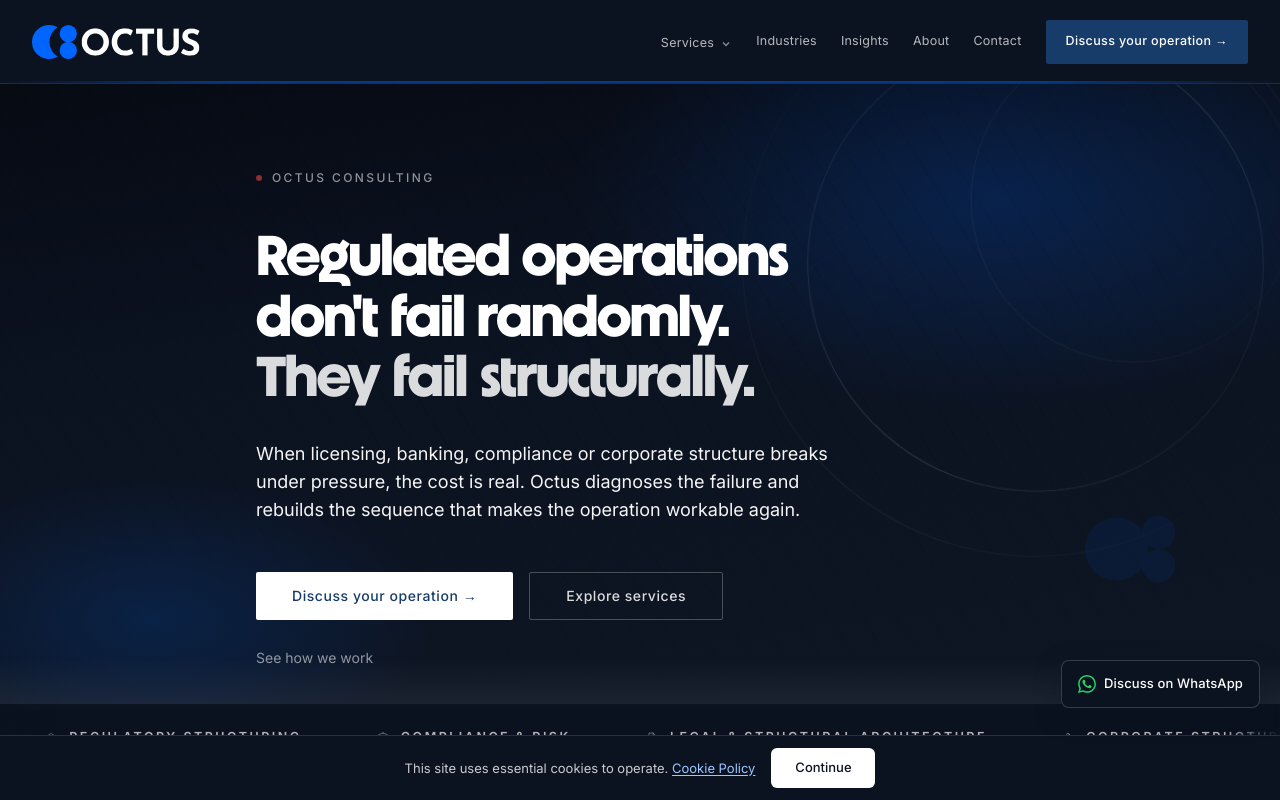
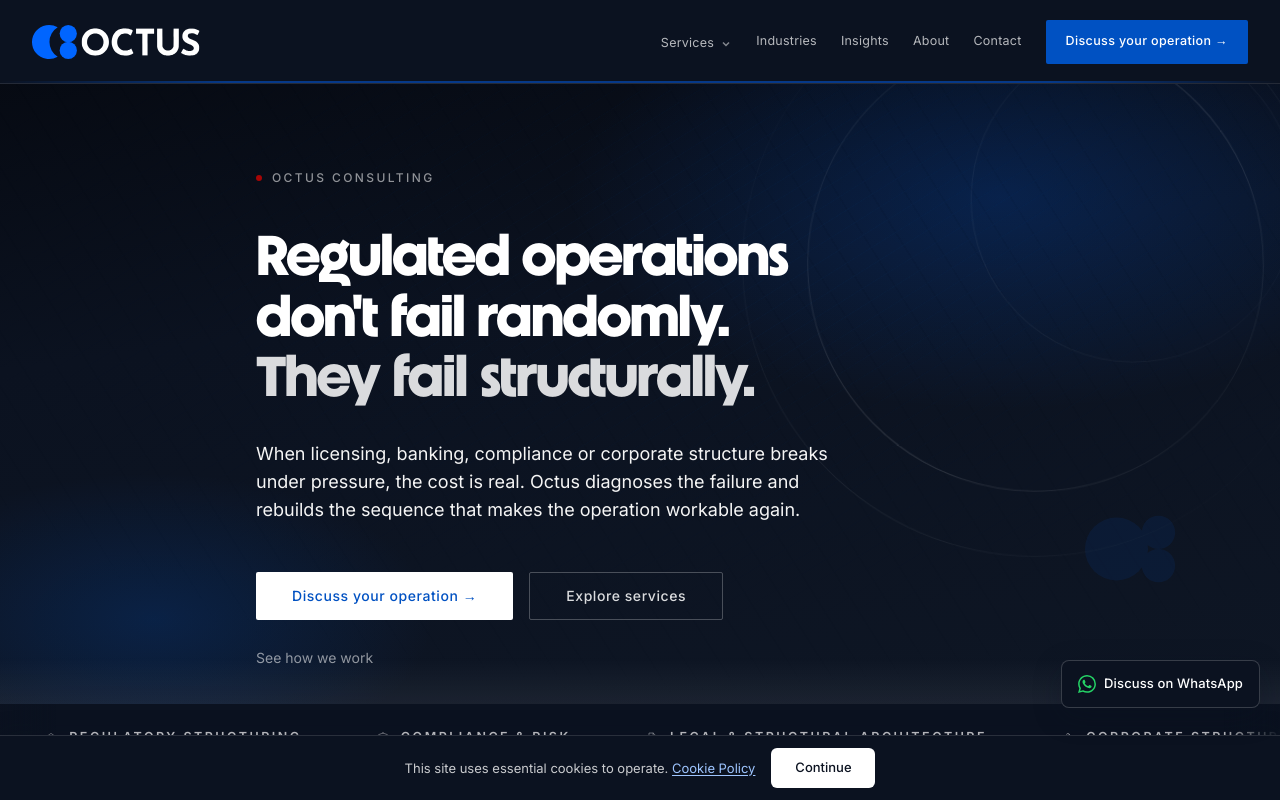
Before and after one commit to rubioprojects/octus-consulting, a Next.js app: page / in a window 1280 px wide. Shown: the top 800 px of the page. Built offline with nearby package versions, Linux system fonts and the light colour scheme.

Commit message:
feat(brand): restore closed-model brand tokens from 8b12fcc
Reinstate official Octus palette (#0065FF mark, #0052C4 primary, full blue scale, red, navy, charcoal, off-white), cool elevated surfaces, Rubio crop at 49%/18%, and Team hierarchy shell CSS.

Co-authored-by: Cursor <cursoragent@cursor.com>

```diff
--- a/app/globals.css
+++ b/app/globals.css
@@ -39,7 +39,7 @@
 @tailwind utilities;
 
 @layer base {
-  :root {
+:root {
     /* Octus premium light mode (design system 1.1) */
     --background: 50 10% 98%;
     --foreground: 220 14% 11%;
@@ -50,38 +50,47 @@
     --popover: 50 10% 98%;
     --popover-foreground: 220 14% 11%;
 
-    --primary: 213 64% 25%;
+    --primary: 215 100% 38%; /* official deep blue #0052C4 */
     --primary-foreground: 0 0% 100%;
 
-    --secondary: 40 13% 94%;
-    --secondary-foreground: 220 14% 11%;
-
-    --muted: 40 13% 94%;
-    --muted-foreground: 215 10% 37%;
-
-    --accent: 0 50% 37%;
+    /* Cream reserved for strategic highlight — not section chrome */
+    --secondary: 48 69% 90%;
+    --secondary-foreground: 0 0% 17%;
+
+    --muted: 220 16% 94%;
+    /* Institutional deepening — charcoal body authority */
+    --muted-foreground: 220 16% 22%;
+    --body-secondary: 220 12% 32%;
+
+    --accent: 0 93% 34%;
     --accent-foreground: 0 0% 100%;
 
-    --destructive: 0 50% 37%;
+    --destructive: 0 93% 34%;
     --destructive-foreground: 0 0% 100%;
 
-    --border: 40 8% 88%;
+    --border: 220 14% 88%;
     /* Resolved border color for inline styles in TSX */
     --border-solid: hsl(var(--border));
-    --input: 40 8% 88%;
-    --ring: 213 64% 25%;
+    --input: 220 14% 88%;
+    --ring: 215 100% 38%;
 
     --radius: 0.5rem;
 
-    --brand-blue: 213 64% 25%;
-    --brand-blue-light: 212 100% 63%;
-    --brand-blue-deep: 215 100% 38%;
-    --brand-red: 0 50% 37%;
-    --brand-cream: 40 13% 94%;
-    --brand-dark: 220 14% 11%;
-
-    --surface-elevated: 40 13% 94%;
-    --surface-dark: 220 14% 11%;
+    /* Official Brand Kit OCTUS CONSULTING (Canva kAG50O4qY6Q) — HEX locked 2026-07-21 */
+    --brand-mark: 216 100% 50%; /* #0065FF symbol blue */
+    --brand-blue: 215 100% 38%; /* #0052C4 deep / primary chrome */
+    --brand-blue-light: 210 100% 63%; /* #42A1FF */
+    --brand-blue-mid: 212 100% 49%; /* #0074F8 */
+    --brand-blue-deep: 214 100% 44%; /* #0062DE royal */
+    --brand-red: 0 93% 34%; /* #A80606 */
+    --brand-cream: 48 69% 90%; /* #F7F0D4 — strategic highlight only */
+    --brand-dark: 0 0% 17%; /* #2B2B2B charcoal */
+    --brand-off-white: 0 0% 98%; /* #FAFAFA */
+    --brand-navy: 220 48% 8%; /* #0B1220 primary environment */
+
+    /* Elevated sections: cool navy-tinted light — not cream blocks */
+    --surface-elevated: 220 28% 96%;
+    --surface-dark: 220 48% 8%; /* navy primary environment */
 
     --shadow-card: 0 1px 3px 0 rgb(0 0 0 / 0.06), 0 1px 2px -1px rgb(0 0 0 / 0.06);
     --shadow-card-hover: 0 4px 12px -2px rgb(0 0 0 / 0.08), 0 2px 6px -2px rgb(0 0 0 / 0.04);
@@ -129,6 +138,7 @@
   }
 }
 
+
 @layer utilities {
   .surface-elevated {
     background: hsl(var(--surface-elevated));
@@ -1540,9 +1550,7 @@ footer .heading-lg,
   gap: 40px 32px;
 }
 
-/* Approved closed-model Team composition (Leadership + Core Specialists).
-   Extra band classes from 8b12fcc source (leadership-support / operational /
-   operations) remain available but are not used in the approved deploy composition. */
+/* Closed-model Team composition hierarchy (8b12fcc shell). */
 .team-grid--leadership {
   grid-template-columns: repeat(2, minmax(0, 1fr));
   max-width: 52rem;
@@ -1556,16 +1564,54 @@ footer .heading-lg,
     max-width: 20rem;
   }
 }
+.team-grid--leadership-support {
+  display: grid;
+  grid-template-columns: minmax(0, 1fr);
+  max-width: 18rem;
+  margin-inline: auto;
+  gap: 1.5rem;
+  margin-bottom: 2rem;
+  padding-top: 0.5rem;
+  border-top: 1px solid hsl(var(--border));
+}
+.team-grid--operational-leadership {
+  display: grid;
+  grid-template-columns: minmax(0, 1fr);
+  max-width: 18rem;
+  margin-inline: auto;
+  gap: 1.5rem;
+  margin-bottom: 4rem;
+}
 .team-grid--core {
   margin-bottom: 1rem;
+}
+.team-grid--operations {
+  max-width: 40rem;
+  margin-inline: auto;
 }
 .team-card--leadership .team-card-photo-wrap {
   width: 196px;
   height: 196px;
 }
+.team-card--leadership-support .team-card-photo-wrap {
+  width: 148px;
+  height: 148px;
+}
+.team-card--operational-leadership .team-card-photo-wrap {
+  width: 140px;
+  height: 140px;
+}
 .team-card--specialist .team-card-photo-wrap {
   width: 140px;
   height: 140px;
+}
+.team-card--operations .team-card-photo-wrap {
+  width: 120px;
+  height: 120px;
+}
+.team-card--operations-featured .team-card-photo-wrap {
+  width: 136px;
+  height: 136px;
 }
 .team-card-link {
   text-decoration: none;
@@ -1600,18 +1646,18 @@ footer .heading-lg,
   object-position: center 40%;
   filter: grayscale(1) contrast(1.1) brightness(0.97);
 }
+.team-photo--rubio .home-leadership-trust__photo,
 .team-photo--rubio-home .home-leadership-trust__photo {
-  object-position: 50% 18%;
-  transform: scale(1.14);
-}
+  object-position: 49% 18%;
+}
+.team-photo--rubio .team-card-photo,
 .team-photo--rubio-team .team-card-photo {
-  object-position: 50% 20%;
-  transform: scale(1.06);
+  object-position: 49% 18%;
 }
 @media (max-width: 639px) {
+  .team-photo--rubio .team-card-photo,
   .team-photo--rubio-team .team-card-photo {
-    object-position: 50% 22%;
-    transform: scale(1.1);
+    object-position: 49% 18%;
   }
 }
 .team-photo--maria .team-card-photo,
@@ -1641,6 +1687,17 @@ footer .heading-lg,
 }
 .team-card--leadership .heading-sm {
   font-size: 1.3rem;
+}
+.team-card--leadership-support .heading-sm {
+  font-size: 1.05rem;
+}
+.team-roster-gate {
+  max-width: 40rem;
+  margin-inline: auto;
+  margin-top: 2.5rem;
+  text-align: center;
+  font-size: 0.8125rem;
+  letter-spacing: 0.02em;
 }
 .team-card-role {
   color: hsl(220 14% 26%);
@@ -1739,7 +1796,8 @@ footer .heading-lg,
 
 /* ── Rubio video refinement: typography, cookie/WA (leadership cards finalised below) ── */
 
-.team-photo--rubio-home .home-leadership-trust__photo { object-position: 50% 18%; transform: scale(1.14); }
+.team-photo--rubio .home-leadership-trust__photo,
+.team-photo--rubio-home .home-leadership-trust__photo { object-position: 49% 18%; }
 .team-photo--maria .home-leadership-trust__photo { object-position: 50% 40%; }
 .home-leadership-trust__line {
   margin-top: 0.75rem;
```
